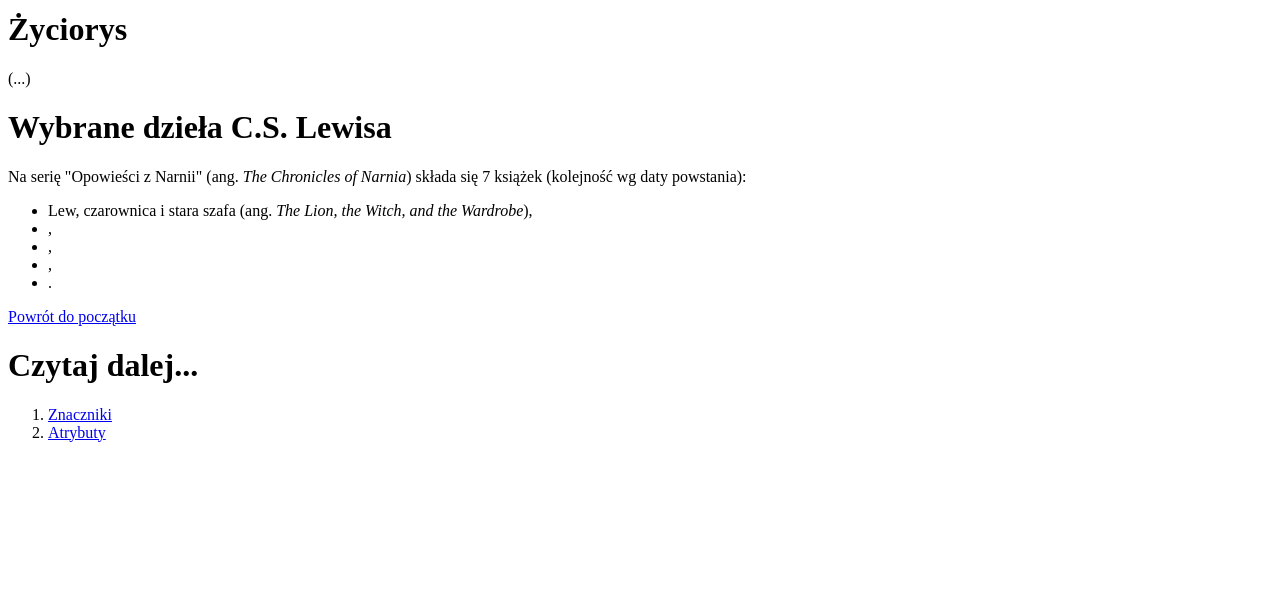
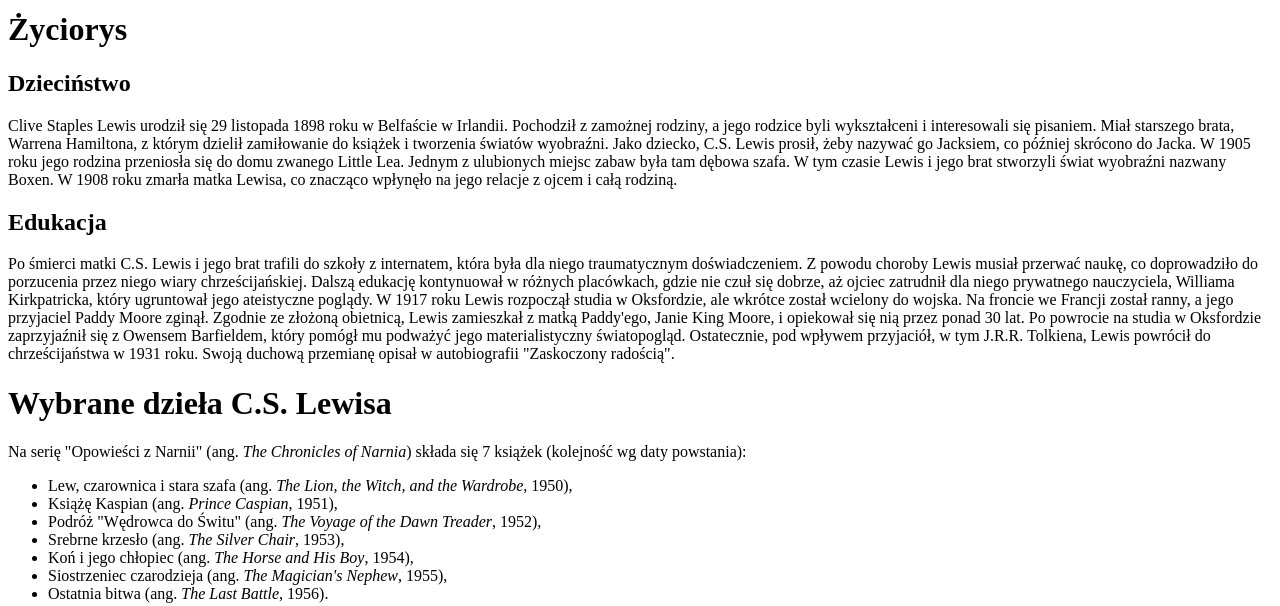
Before and after one commit to DawRad/C_S_Lewis, a plain HTML site: page index.html in a window 1280 px wide. Shown: the part 264-870 px from the top of the page. Before the commit the page ends 800 px from the top, so only its background shows below. Drawn offline with Linux system fonts and the light colour scheme.

Commit message:
Changes in the content of the main page.

```diff
--- a/index.html
+++ b/index.html
@@ -14,16 +14,23 @@
 	<img src="..\grafika\1.png" alt="Zdjęcie C.S. Lewisa" width="603" height="537">
 
 	<h1 id="Życiorys">Życiorys</h1>
-	<p>(...)</p>
+
+	<h2>Dzieciństwo</h2>
+	<p>Clive Staples Lewis urodził się 29 listopada 1898 roku w Belfaście w Irlandii. Pochodził z zamożnej rodziny, a jego rodzice byli wykształceni i interesowali się pisaniem. Miał starszego brata, Warrena Hamiltona, z którym dzielił zamiłowanie do książek i tworzenia światów wyobraźni. Jako dziecko, C.S. Lewis prosił, żeby nazywać go Jacksiem, co później skrócono do Jacka. W 1905 roku jego rodzina przeniosła się do domu zwanego Little Lea.  Jednym z ulubionych miejsc zabaw była tam dębowa szafa. W tym czasie Lewis i jego brat stworzyli świat wyobraźni nazwany Boxen. W 1908 roku zmarła matka Lewisa, co znacząco wpłynęło na jego relacje z ojcem i całą rodziną.</p>
+
+	<h2>Edukacja</h2>
+	<p>Po śmierci matki C.S. Lewis i jego brat trafili do szkoły z internatem, która była dla niego traumatycznym doświadczeniem. Z powodu choroby Lewis musiał przerwać naukę, co doprowadziło do porzucenia przez niego wiary chrześcijańskiej. Dalszą edukację kontynuował w różnych placówkach, gdzie nie czuł się dobrze, aż ojciec zatrudnił dla niego prywatnego nauczyciela, Williama Kirkpatricka, który ugruntował jego ateistyczne poglądy. W 1917 roku Lewis rozpoczął studia w Oksfordzie, ale wkrótce został wcielony do wojska. Na froncie we Francji został ranny, a jego przyjaciel Paddy Moore zginął. Zgodnie ze złożoną obietnicą, Lewis zamieszkał z matką Paddy'ego, Janie King Moore, i opiekował się nią przez ponad 30 lat. Po powrocie na studia w Oksfordzie zaprzyjaźnił się z Owensem Barfieldem, który pomógł mu podważyć jego materialistyczny światopogląd. Ostatecznie, pod wpływem przyjaciół, w tym J.R.R. Tolkiena, Lewis powrócił do chrześcijaństwa w 1931 roku. Swoją duchową przemianę opisał w autobiografii "Zaskoczony radością".</p>
 
 	<h1>Wybrane dzieła C.S. Lewisa</h1>
 	Na serię "Opowieści z Narnii" (ang. <i>The Chronicles of Narnia</i>) składa się 7 książek (kolejność wg daty powstania):
 	<ul>
-		<li>Lew, czarownica i stara szafa (ang. <i>The Lion, the Witch, and the Wardrobe</i>),</li>
-		<li>,</li>
-		<li>,</li>
-		<li>,</li>
-		<li>.</li>
+		<li>Lew, czarownica i stara szafa (ang. <i>The Lion, the Witch, and the Wardrobe</i>, 1950),</li>
+		<li>Książę Kaspian (ang. <i>Prince Caspian</i>, 1951),</li>
+		<li>Podróż "Wędrowca do Świtu" (ang. <i>The Voyage of the Dawn Treader</i>, 1952),</li>
+		<li>Srebrne krzesło (ang. <i>The Silver Chair</i>, 1953),</li>
+		<li>Koń i jego chłopiec (ang. <i>The Horse and His Boy</i>, 1954),</li>
+		<li>Siostrzeniec czarodzieja (ang. <i>The Magician's Nephew</i>, 1955),</li>
+		<li>Ostatnia bitwa (ang. <i>The Last Battle</i>, 1956).</li>
 	</ul>
 	<a href="#Wprowadzenie">Powrót do początku</a>
 
```
